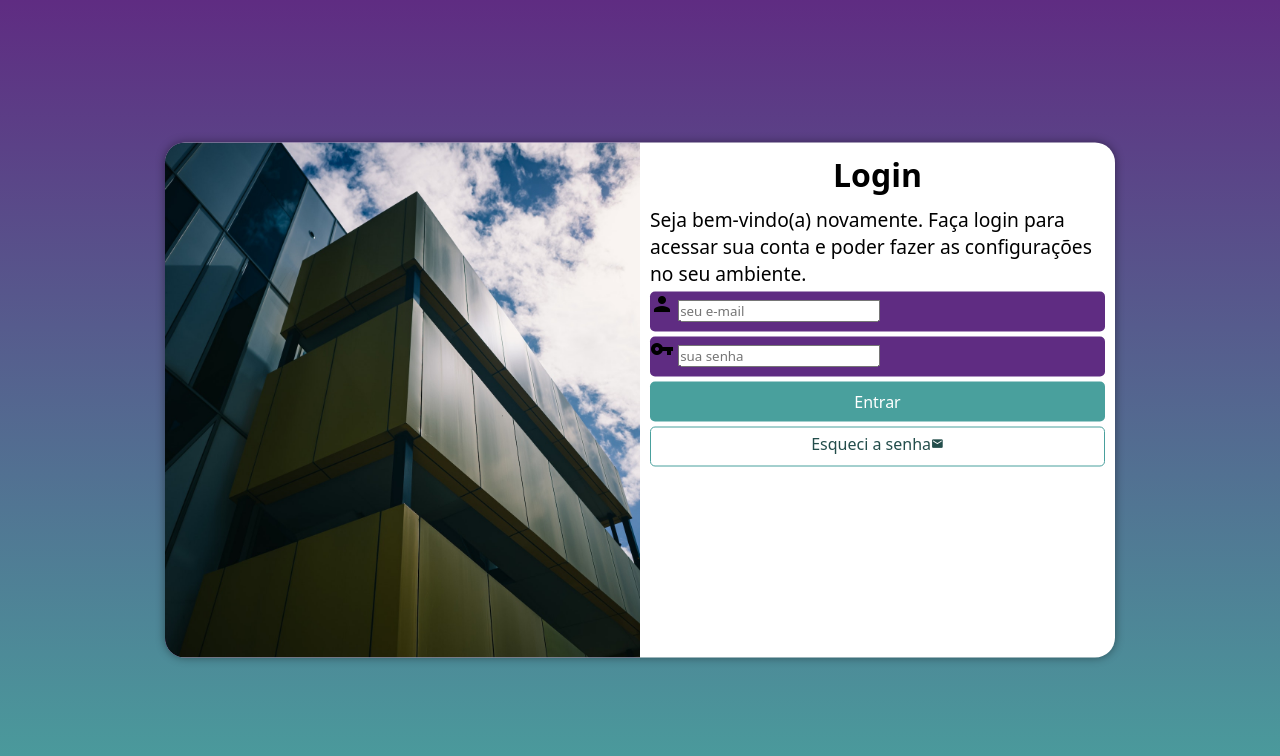
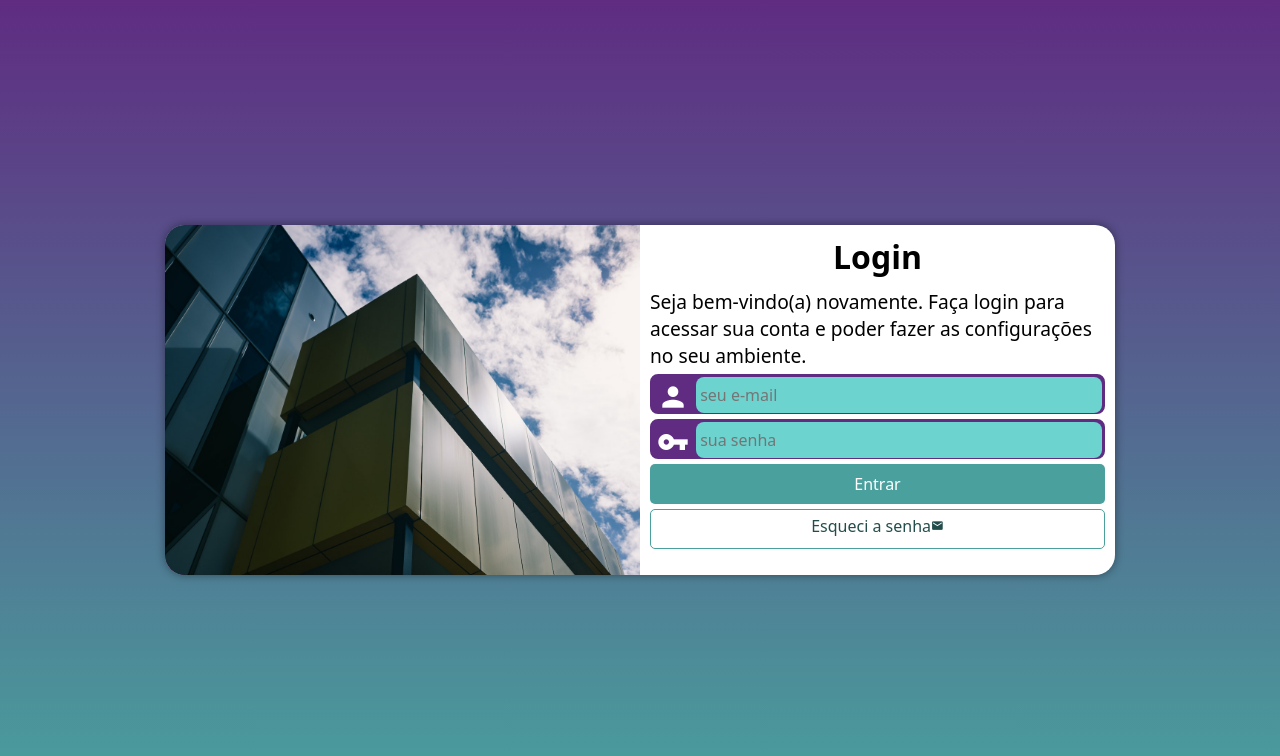
Before and after one commit to PedroN29/Projeto-login, a plain HTML site: page index.html in a window 1280 px wide. Drawn offline with Linux system fonts and the light colour scheme.

Commit message:
Finalização do projeto

```diff
--- a/estilos/media-query.css
+++ b/estilos/media-query.css
@@ -6,6 +6,7 @@
     }
     section#login {
         width: 80vw;
+        height: 280px;
     }
 
     section#login > div#imagem {
@@ -27,6 +28,7 @@
 
     section#login {
         width: 950px;
+        height: 350px;
     }
 
     section#login > div#imagem {
--- a/estilos/style.css
+++ b/estilos/style.css
@@ -23,13 +23,15 @@ section#login {
     position: absolute;
     top: 50%;
     left: 50%;
-    transform: translate(-50%, -50%);
     overflow: hidden;
+
     background-color: white;
     width: 250px;
     height: 515px;
     border-radius: 20px;
     box-shadow: 0px 0px 10px rgba(0, 0, 0, 0.425);
+
+    transform: translate(-50%, -50%);
     transition: width 0.3s, height 0.3s;
     transition-timing-function: ease;
 }
@@ -61,12 +63,35 @@ form > div.campo {
     display: block;
     width: 100%;
     height: 40px;
-    border-radius: 5px;
+    border: 2px solid #5f2c82;
+    border-radius: 8px;
     margin: 5px 0px;
 }
 
-form label {
+div.campo > label {
     display: none;
+}
+
+div.campo > span {
+    color: white;
+    font-size: 2em;
+    width: 40px;
+    padding: 5px;
+}
+
+div.campo > input {
+    background-color: #6cd3cf;
+    font-size: 1em;
+    width: calc(100% - 45px);
+    height: 100%;
+    border: 0px;
+    border-radius: 8px;
+    padding: 4px;
+    transform: translateY(-12px);
+}
+
+div.campo > input:focus-within {
+    background-color: white;
 }
 
 form > input[type=submit] {
```
